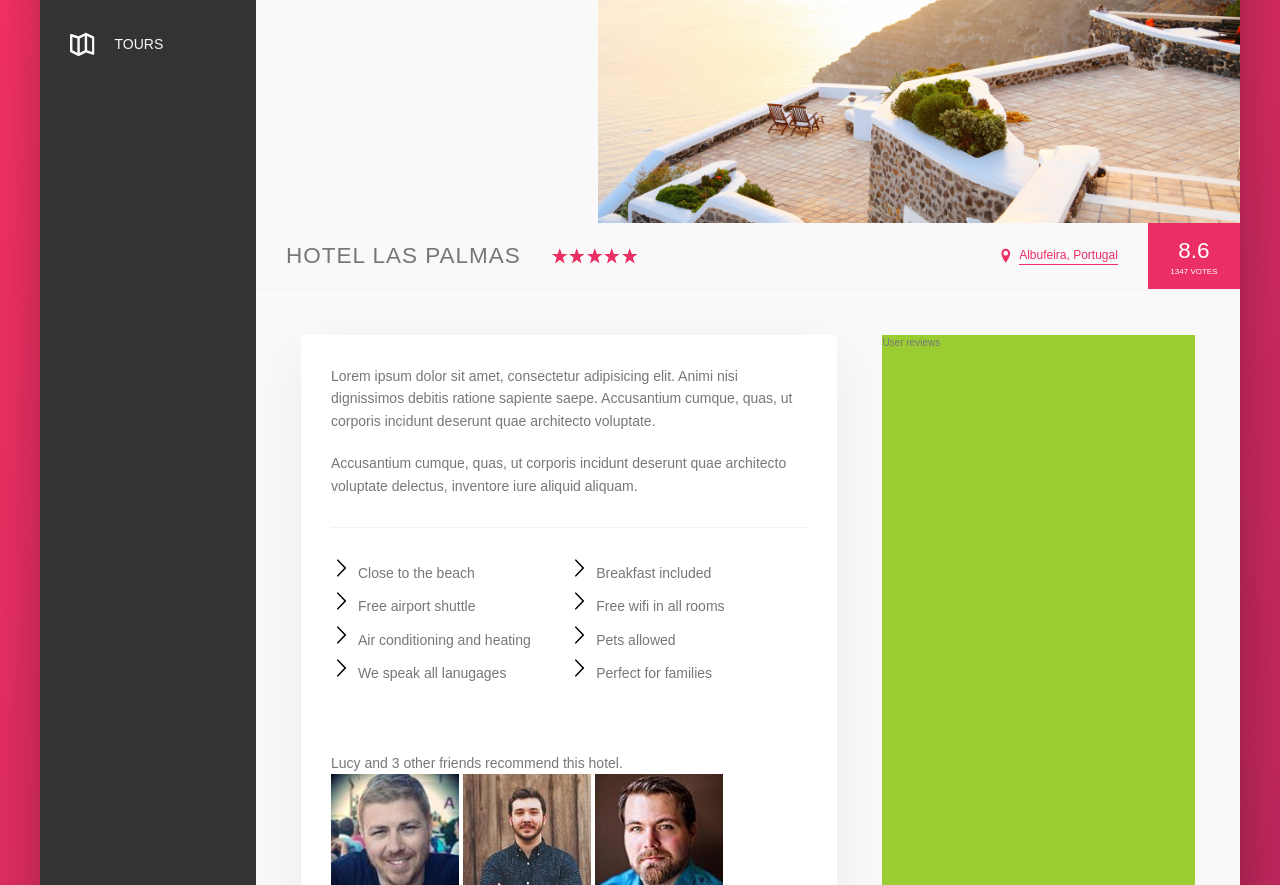
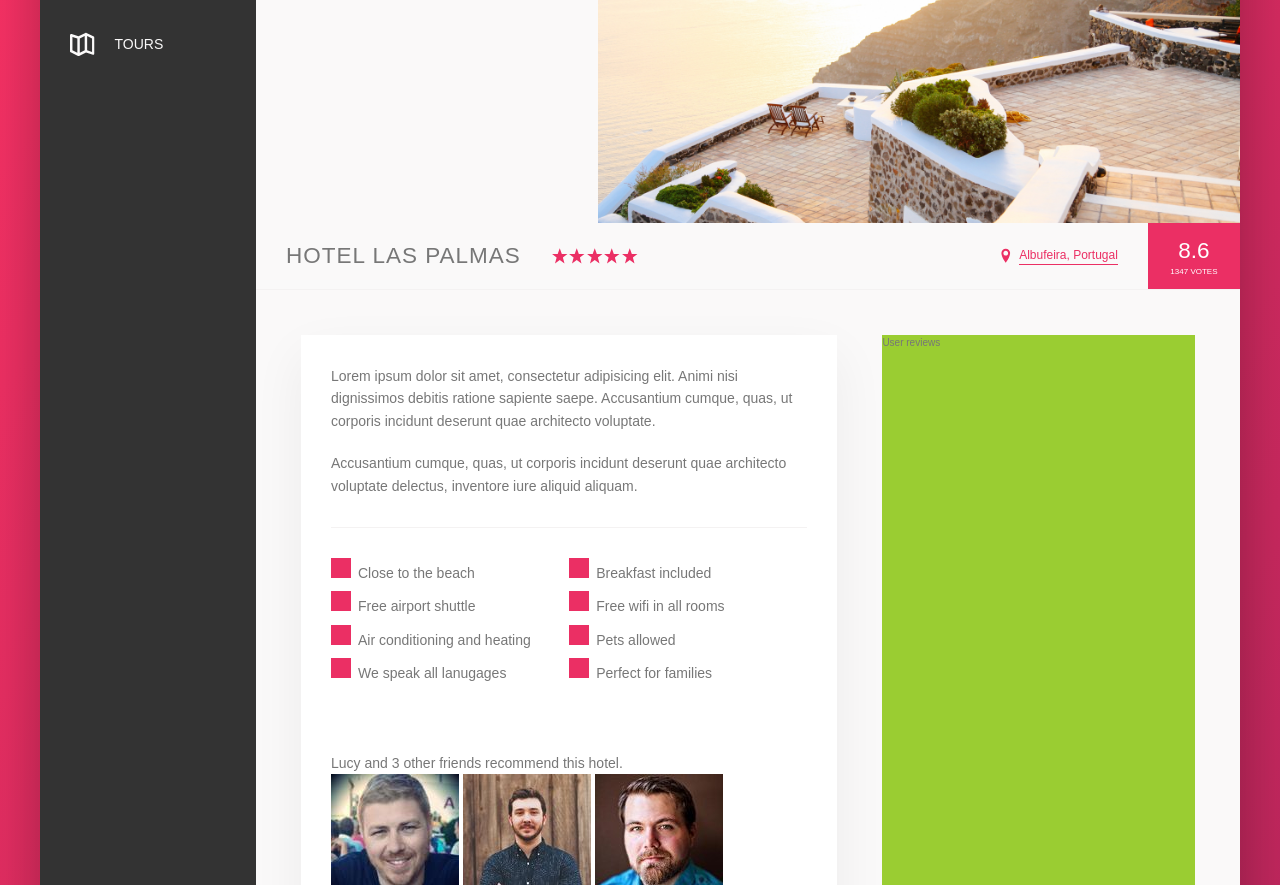
Before and after one commit to hillaryke/trillo, a website: page index.html in a window 1280 px wide. Shown: the part 312-1197 px from the top of the page. Drawn offline with Linux system fonts and the light colour scheme.

Commit message:
New Feature: masks (adding background color then seeing through with icon to see the color)

```diff
--- a/sass/_components.scss
+++ b/sass/_components.scss
@@ -344,8 +344,13 @@
     margin-right: .7rem;
 
     // Older browsers
-    background-image: url("../img/chevron-thin-right.svg");
-    background-size: cover;
+    //background-image: url("../img/chevron-thin-right.svg");
+    //background-size: cover;
+
+    //Newer browsers - masks
+    background-color: var(--color-primary);
+
+
   }
 }
 
```
Also changed, not shown: css/style.css.
